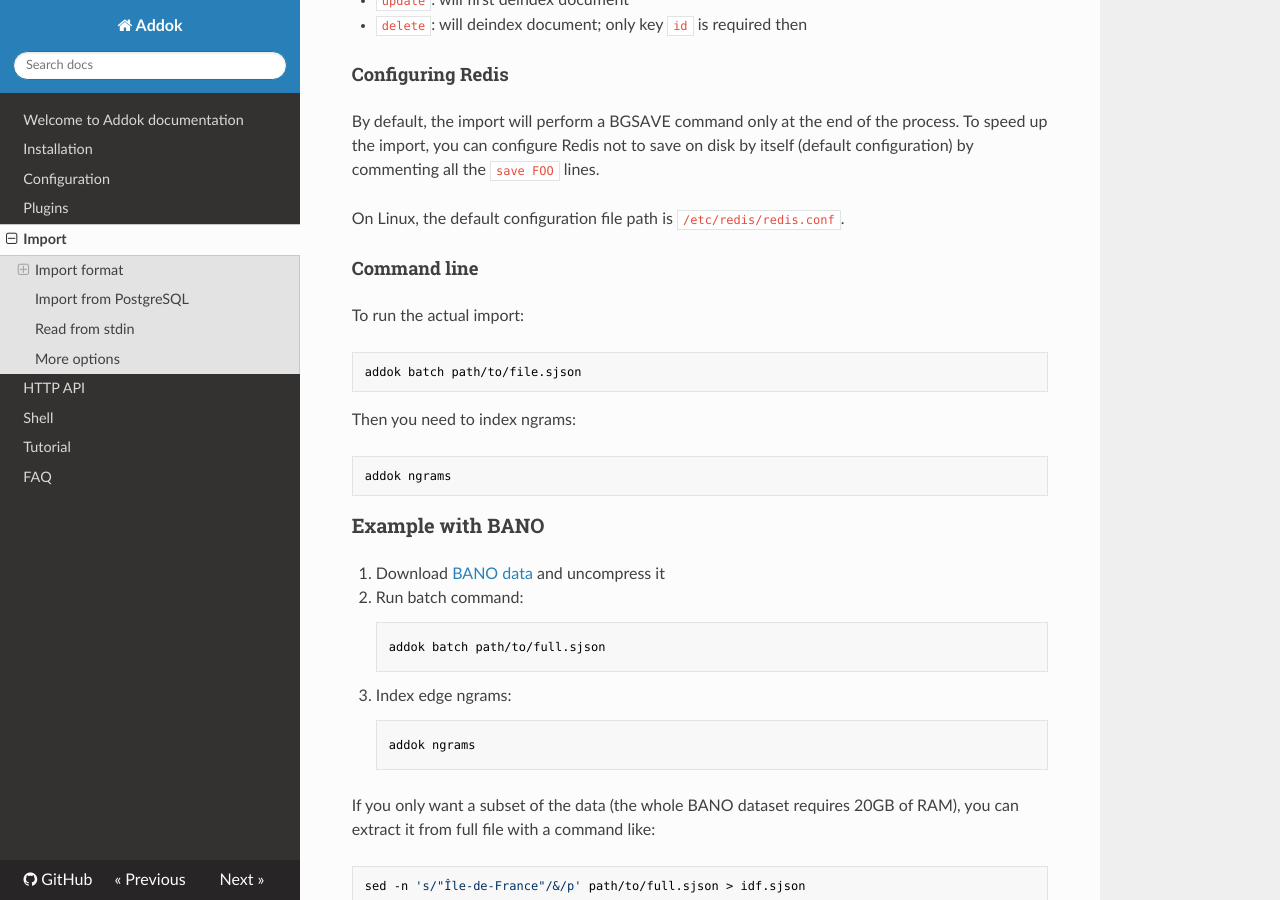
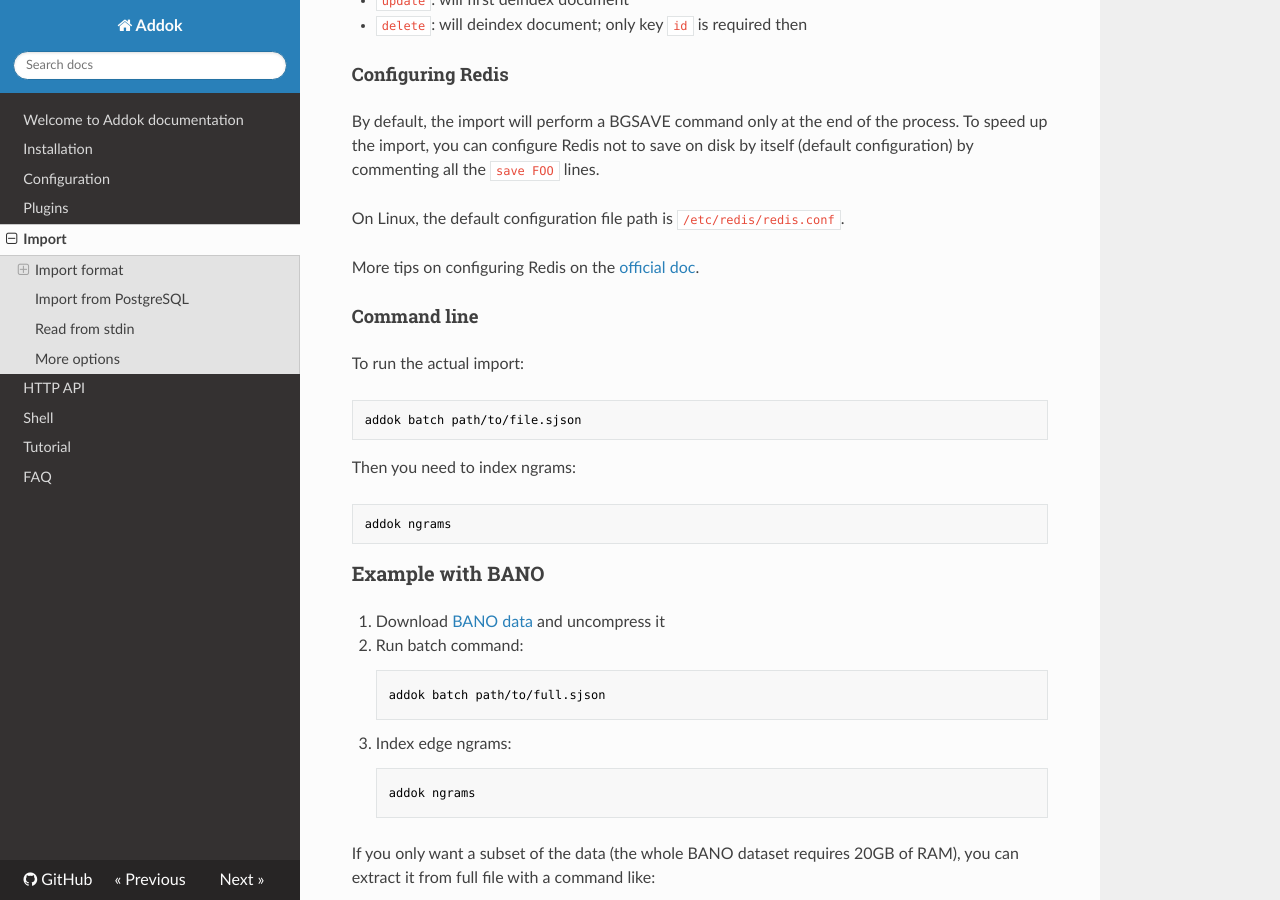
Before and after one commit to addok/addok, an MkDocs documentation site: the page built from docs/import.md, in a window 1280 px wide and 900 px high, scrolled down 833 px. Built offline with MkDocs 1.6.1, drawn with Linux system fonts in a browser that asks for light colours; nearby versions of some CDN libraries; old or Windows-style settings are respelled for this version of MkDocs.

Commit message:
Add /admin page from Redis doc in our doc

```diff
--- a/docs/import.md
+++ b/docs/import.md
@@ -40,6 +40,8 @@ process. To speed up the import, you can configure Redis not to save on disk
 by itself (default configuration) by commenting all the `save FOO` lines.
 
 On Linux, the default configuration file path is `/etc/redis/redis.conf`.
+
+More tips on configuring Redis on the [official doc](https://redis.io/topics/admin).
 
 #### Command line
 To run the actual import:
```
